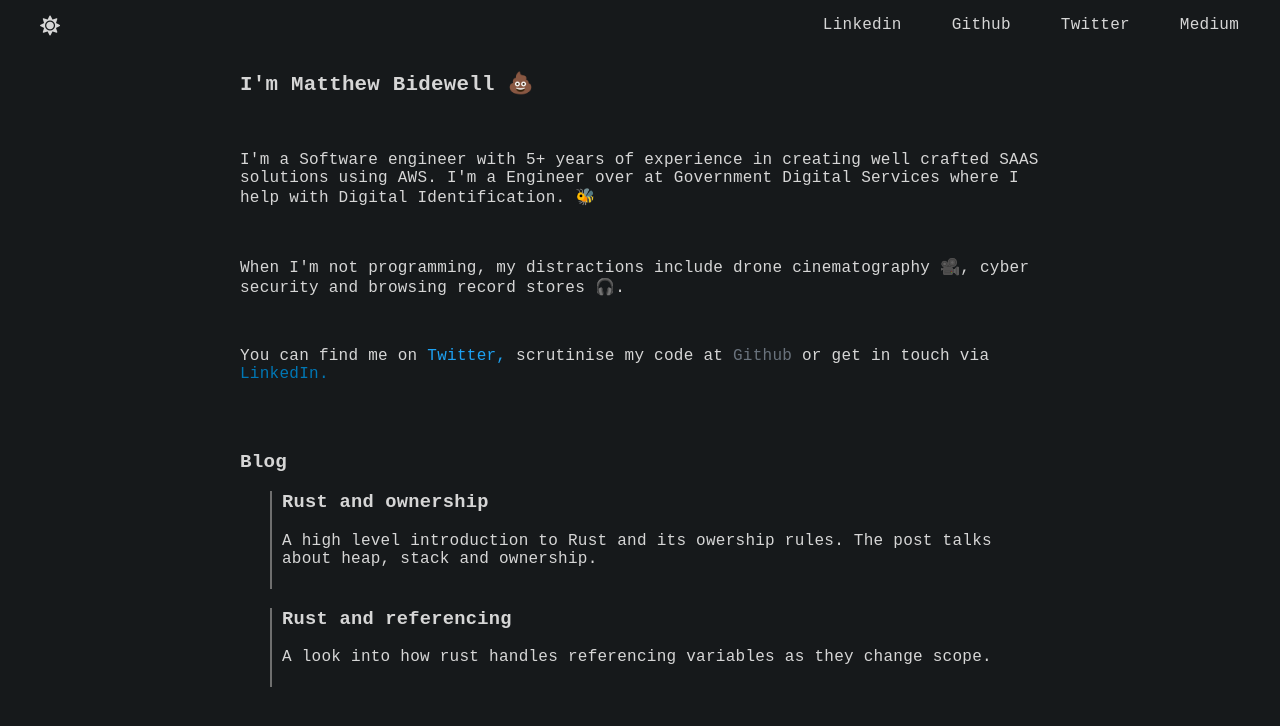
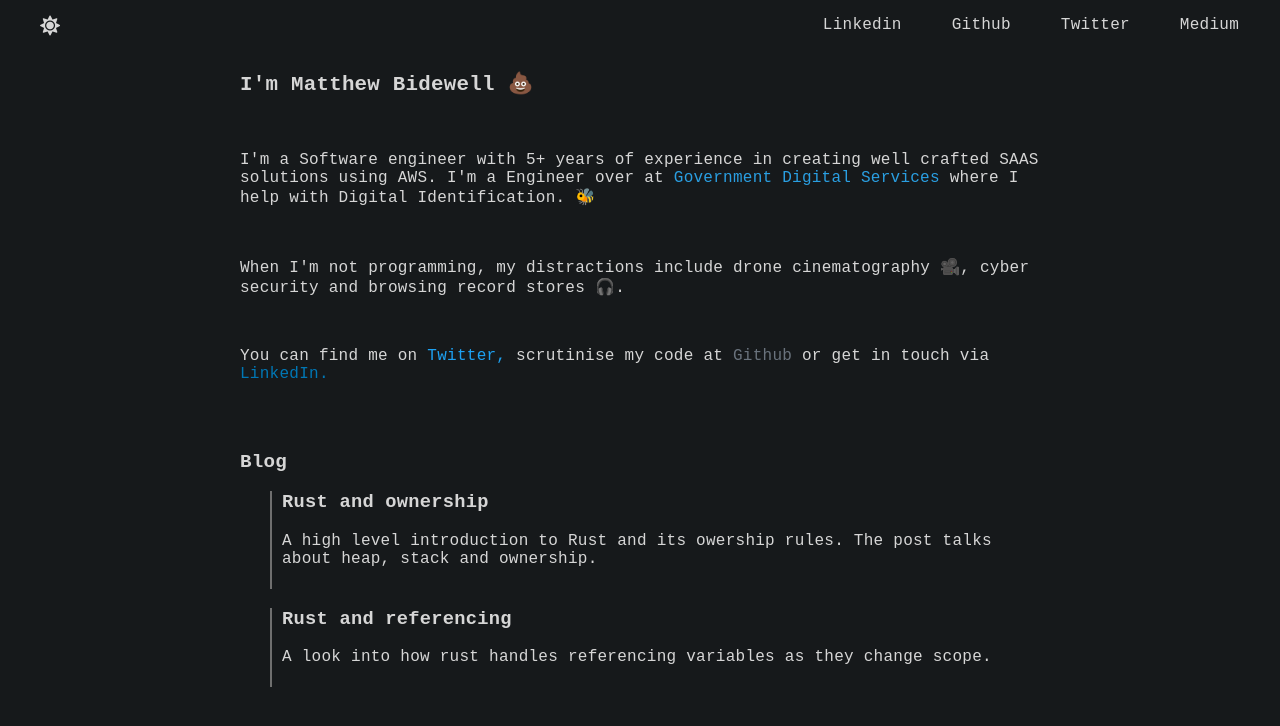
Before and after one commit to MattBidewell/old_personal_site, a Vue app: page / in a window 1280 px wide. Shown: the top 726 px of the page. Built offline with nearby package versions, Linux system fonts and the light colour scheme.

Commit message:
Added style to job

```diff
--- a/src/components/Content.vue
+++ b/src/components/Content.vue
@@ -9,7 +9,7 @@
     <section id="content">
         <h1 class="crypto">I'm Matthew Bidewell ICON</h1>
         <br/>
-        <p class= "crypto">I'm a Software engineer with yearsHOLD years of experience in creating well crafted SAAS solutions using AWS. I'm a Engineer over at Government Digital Services where I help with Digital Identification. 🐝</p> <br/>
+        <p class= "crypto">I'm a Software engineer with yearsHOLD years of experience in creating well crafted SAAS solutions using AWS. I'm a Engineer over at Government_Digital_Services where I help with Digital Identification. 🐝</p> <br/>
         <p class= "crypto">When I'm not programming, my distractions include drone cinematography 🎥, cyber security and browsing record stores 🎧.</p> <br/>
         <p class= "crypto">You can find me on Twitter, scrutinise my code at Github or get in touch via LinkedIn.</p><br/>
         <br/>
@@ -58,7 +58,7 @@
                   const letters = word.split("");
                   const text = letters.map((letter)=>`<span class="cp">${letter}</span>`).join("");
                   return text;
-              } else if(word === "Government Digital Services") {
+              } else if(word === "Government_Digital_Services") {
                   const letters = "Government Digital Services".split("");
                   const text =  `<span class="cp">Government Digital Services</span>`; // space becuase multiple words
                   return `<a id="gds" href="https://www.gov.uk/government/organisations/government-digital-service">${text}</a>`;
```
